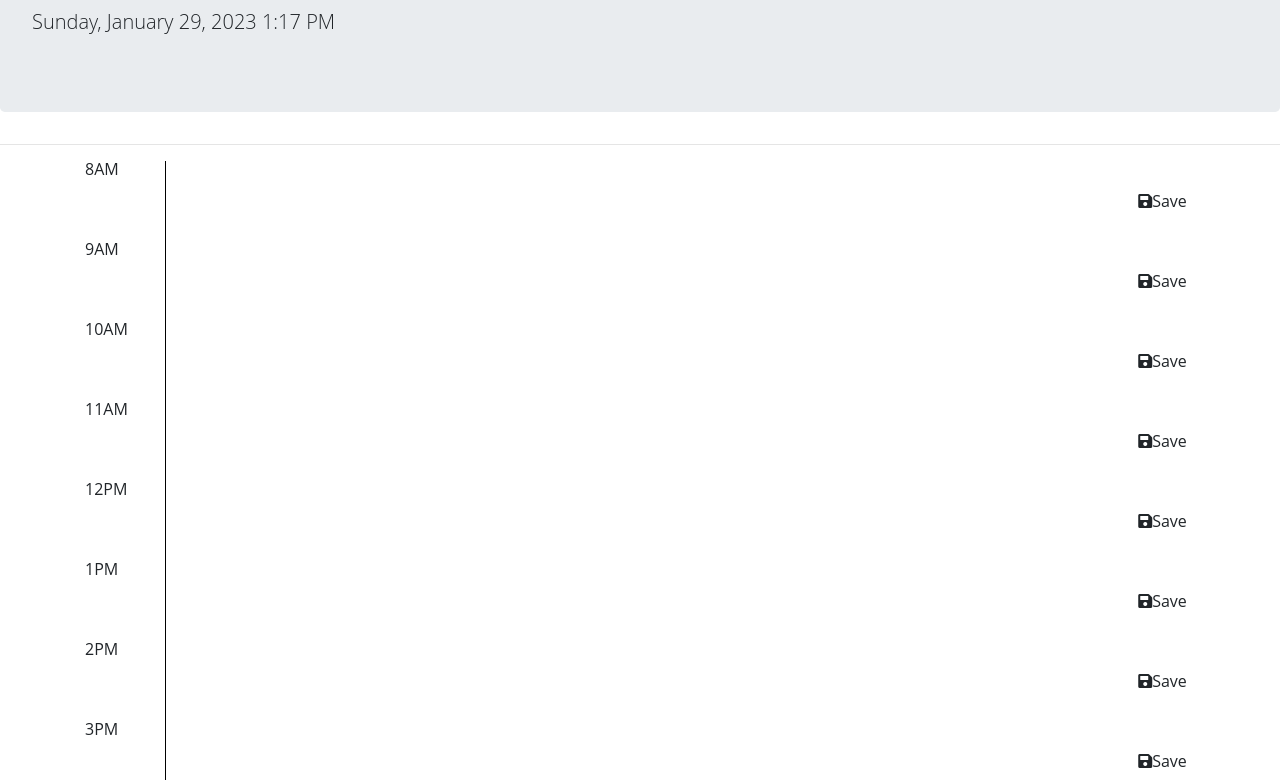
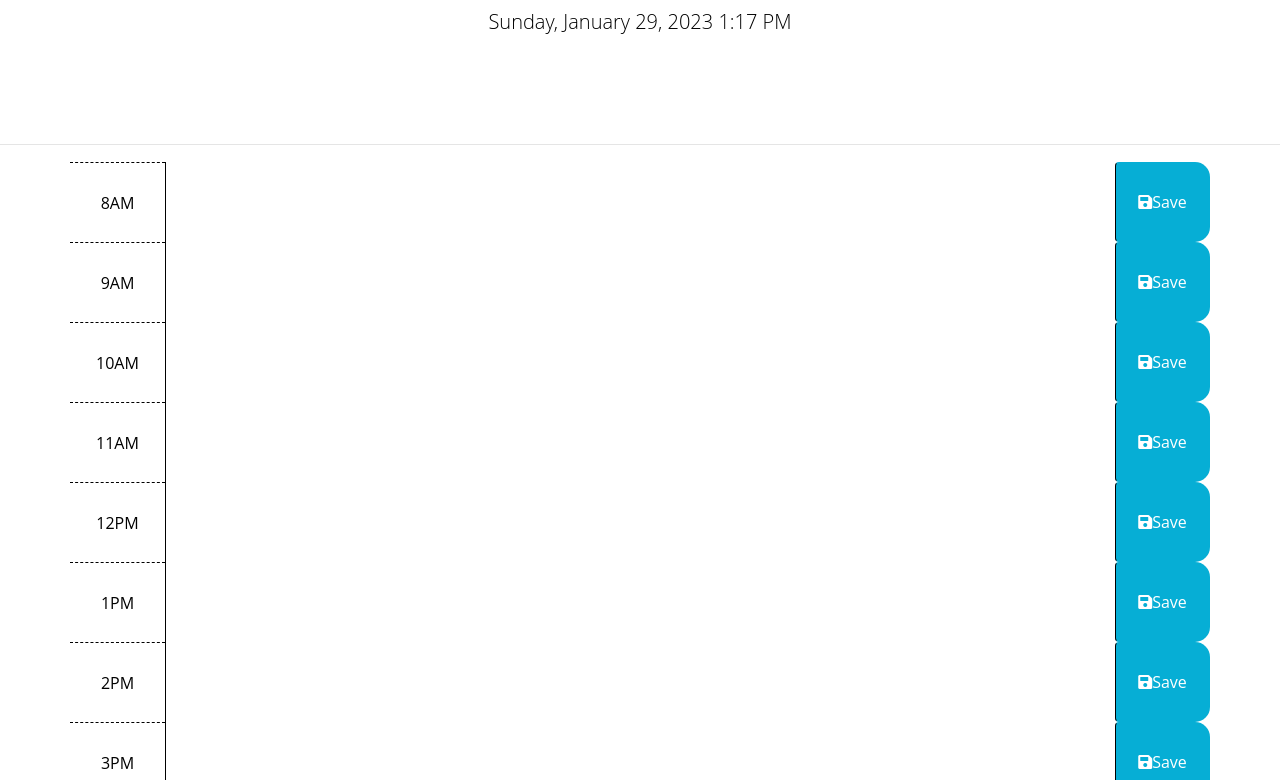
Before and after one commit to TsarjoeNGC/your-future-work-day-schedule, a plain HTML site: page starter/index.html in a window 1280 px wide. Shown: the part 182-962 px from the top of the page. Drawn offline with nearby package versions, Linux system fonts and the light colour scheme.

Commit message:
third css and javascript file update

```diff
--- a/starter/app.js
+++ b/starter/app.js
@@ -25,36 +25,3 @@ $('#hour14 .description').val(localStorage.getItem('hour14'));
 $('#hour15 .description').val(localStorage.getItem('hour15'));
 $('#hour16 .description').val(localStorage.getItem('hour16'));
 $('#hour17 .description').val(localStorage.getItem('hour17'));
-
-// Function to track tasks and make them change colors if they are in the past, present or future
-function auditTask() {
-  // get current number of hours
-  var currentHour = today.hours();
-
-  // loop over each time block
-  $('.time-block').each(function () {
-    var timeId = parseInt($(this).attr('id').split("hour")[1]);
-
-    // if the time Id attribute is before the current hour, add the past class
-    if (timeId < currentHour) {
-      $(this).addClass('past');
-    } // if the time Id attribute is equal to the current hour, remove the past and future classes and add the present class
-    else if (timeId === currentHour) {
-      $(this).removeClass('past');
-      $(this).removeClass('future');
-      $(this).addClass('present');
-    } // If the time Id attribute is greater than the current time, remove the past and present classes and add the future class
-    else {
-      $(this).removeClass('past');
-      $(this).removeClass('present');
-      $(this).addClass('future');
-    }
-  });
-}
-
-auditTask();
-
-// Use setTimeout to update the time every minute (1000ms * 60s)
-setTimeout(function () {
-  location = ''; // location references the current URL
-}, 1000 * 60);
--- a/starter/style.css
+++ b/starter/style.css
@@ -13,3 +13,59 @@ textarea {
   padding: 10px;
   font-size: 30px;
 }
+
+.jumbotron {
+  text-align: center;
+  background-color: transparent;
+  color: black;
+  border-radius: 0;
+}
+
+.description {
+  white-space: pre-wrap;
+}
+
+.time-block {
+  text-align: center;
+  border-radius: 15px;
+}
+
+.row {
+  white-space: pre-wrap;
+  height: 80px;
+  border-top: 1px solid white;
+}
+
+.hour {
+  background-color: #ffffff;
+  color: #000000;
+  border-top: 1px dashed #000000;
+}
+
+.past {
+  background-color: #d3d3d3;
+  color: white;
+}
+
+.present {
+  background-color: #ff6961;
+  color: white;
+}
+
+.future {
+  background-color: #77dd77;
+  color: white;
+}
+
+.saveBtn {
+  border-left: 1px solid black;
+  border-top-right-radius: 15px;
+  border-bottom-right-radius: 15px;
+  background-color: #06aed5;
+  color: white;
+}
+
+.saveBtn i:hover {
+  font-size: 20px;
+  transition: all 0.3s ease-in-out;
+}
```
